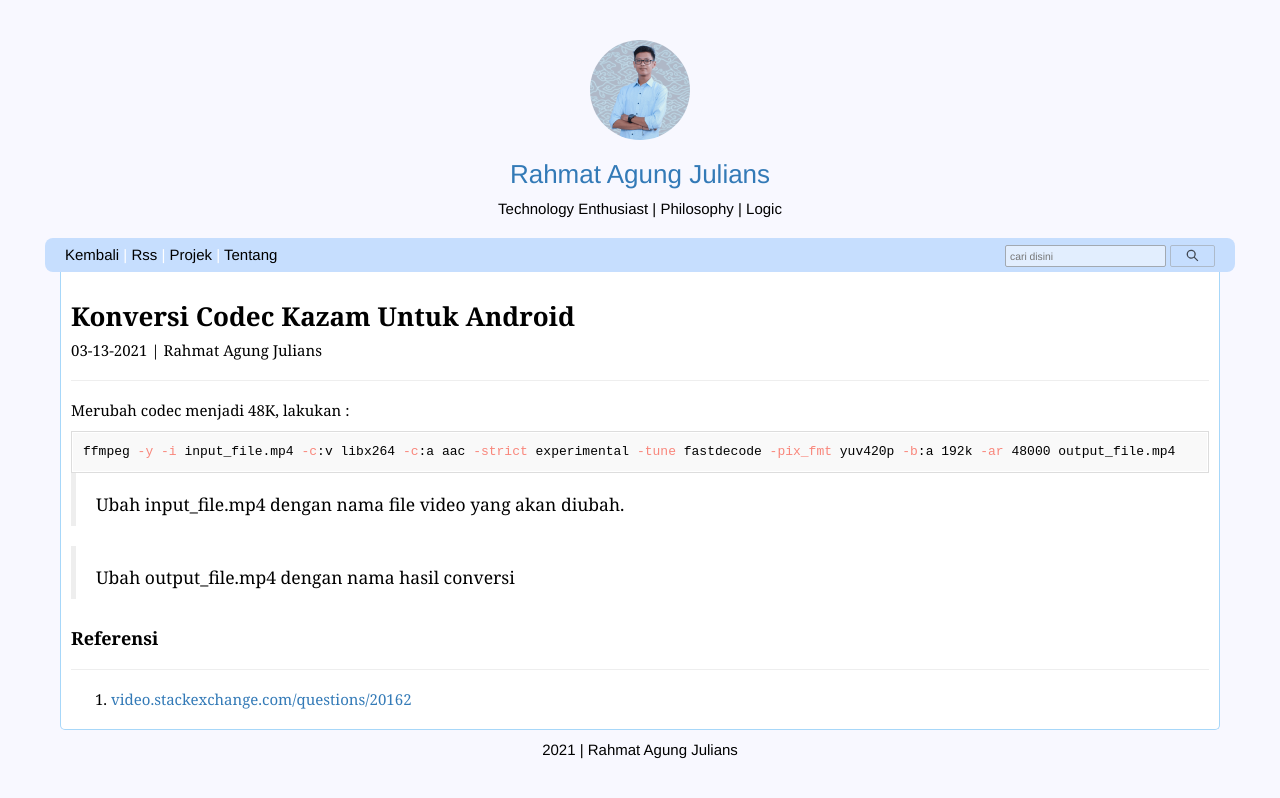
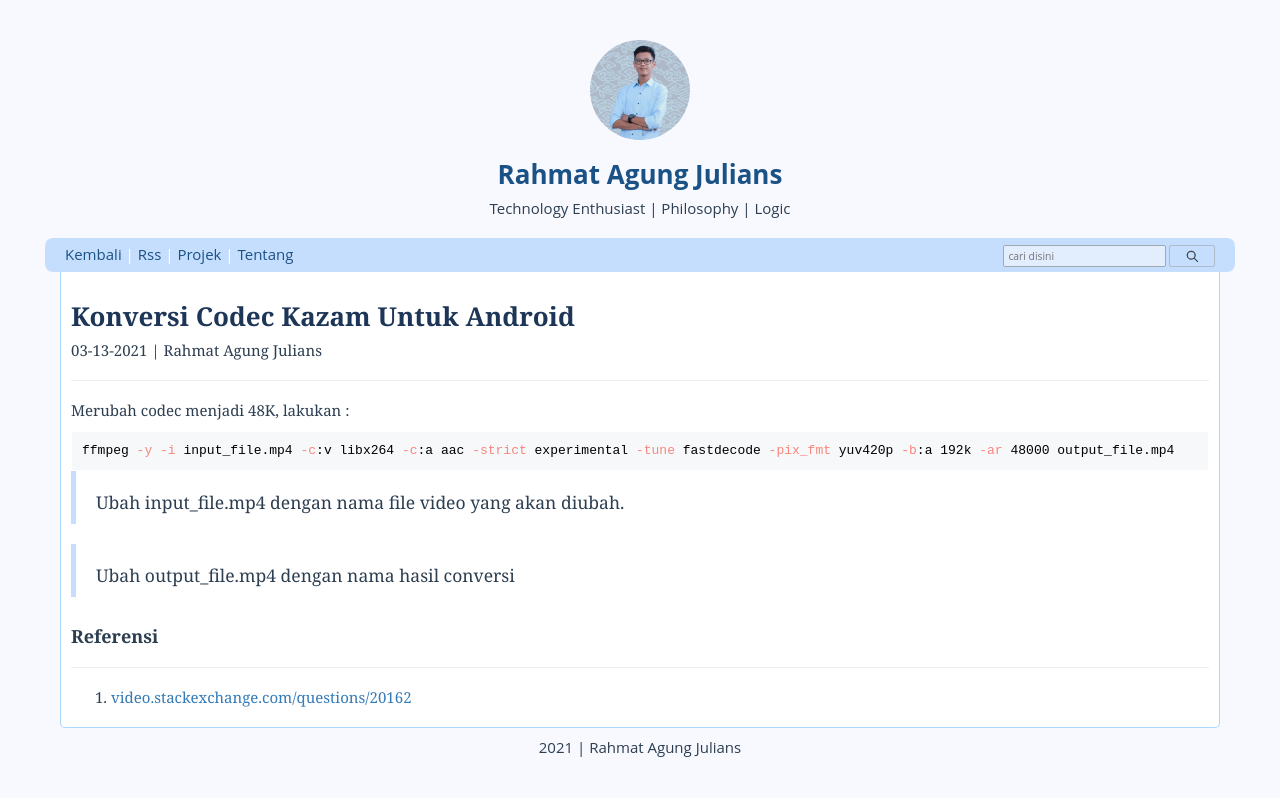
Before and after one commit to rahmatagungj/ruby-blog, a Jekyll site: the page built from _posts/2021/03/2021-03-13-konversi-codec-kazam-untuk-android.md, in a window 1280 px wide. Shown: the top 798 px of the page. Built offline with Jekyll 4.4.1, drawn with Linux system fonts in a browser that asks for light colours.

Commit message:
change color

```diff
--- a/_includes/header_text.html
+++ b/_includes/header_text.html
@@ -1,7 +1,7 @@
 <center>
 <img src="{{ "/assets/images/my.png" | relative_url }}" class="head-icon" alt="Rahmat Agung Julians"/>
 <header>
-    <h1><a href="/" class="local-link">Rahmat Agung Julians</a></h1>
+    <h1><a href="/" class="title-head">Rahmat Agung Julians</a></h1>
     Technology Enthusiast | Philosophy | Logic <br/>
 </header>
 </center>
--- a/_layouts/post.html
+++ b/_layouts/post.html
@@ -5,7 +5,7 @@ layout: default
 <br/>
 {%-include search.html -%}
 <article>
-  <h1><b>{{ page.title }}</b></h1>
+  <h1 class="title"><b>{{ page.title }}</b></h1>
   <p>{{ page.date | date: "%m-%d-%Y" }} |  Rahmat Agung Julians</p>
   <hr/>
   {{ content }}
--- a/_sass/style.scss
+++ b/_sass/style.scss
@@ -20,12 +20,17 @@ html, body { background: ghostwhite; }
 html { height: 100%; }
 
 body {
-  color: #000;
+  color: #2c3e50;
   // font-family: monospace;
+  font-family: 'Open Sans', sans-serif;
   font-size: 1.5rem;
   line-height: 1.3;
   margin: 0;
   min-height: 100%;
+}
+
+.title {
+  color: #1d3557;
 }
 
 h2, h3, h4, h5, h6 { margin-top: 3rem; text-transform: capitalize;}
@@ -60,6 +65,7 @@ pre.highlight {
 
 h3.searched {
   font-size: 19px;
+  color: #1d3557;
 }
 
 p.post-meta {
@@ -83,7 +89,7 @@ img.head-icon {
 // BAGIAN .highlight
 
 .ct a {
-  color: black;
+  color: #1d3557;
 }
 
 .blacked {
@@ -100,7 +106,7 @@ img.head-icon {
 }
 
 .toolbar a {
-  color: black;
+  color: #1a5285;
 }
 
 .myheadsearch {
@@ -130,7 +136,7 @@ img.head-icon {
 	right:30px;
   background-image: url(/assets/images/download-circular-button.svg);
   background-size: 100%;
-	background-color:#c6defe;
+	background-color:#b4cded;
 	color:#FFF;
 	border-radius:50px;
 	text-align:center;
@@ -215,6 +221,7 @@ input#search-box {
 
 blockquote {
   word-wrap:break-word;
+  border-left: 5px solid #c6defe;
 }
 
 @media all and (max-width: 212px) {
@@ -223,6 +230,10 @@ blockquote {
   }
 }
 
+.title-head {
+  color: #1a5285;
+  font-weight: bold;
+}
 
 
 article {
@@ -257,7 +268,7 @@ pre code {
 
 .highlighter-rouge {
   border-radius: 0px;
-  border: 1px solid #ddd;
+  border: 0px solid #ddd;
   overflow-x: auto;
   white-space: pre-wrap;
 }
@@ -265,7 +276,7 @@ pre code {
 .highlight {
   margin: 1px;
   padding: 0px;
-  border: 1px solid #ddd;
+  border: 0px solid #ddd;
   white-space: pre-wrap;
   font-family: monospace;
 }
@@ -276,7 +287,7 @@ pre code {
 
 .highlight,
 pre.highlight {
-  background: #f9f9f9;
+  background: #f6f8fa;
   color: black;
   padding: 5px;
   border-radius: 0px;
@@ -285,11 +296,11 @@ pre.highlight {
 
 .highlight pre {
   margin: 0;
-  background: #f9f9f9;
+  background: #f6f8fa;
 }
 
 .highlight .hll {
-  background: #f9f9f9;
+  background: #f6f8fa;
 }
 
 .highlight .c {
--- a/assets/js/footer.js
+++ b/assets/js/footer.js
@@ -5,7 +5,7 @@ if ("serviceWorker" in navigator) {
     // Register the service worker
     navigator.serviceWorker
       .register("./sw.js", {
-        scope: "./"
+        scope: "./",
       })
       .then(function (reg) {
         // console.log("Service worker has been registered for scope: " + reg.scope);
@@ -21,77 +21,77 @@ function changeView(location) {
     if (this.readyState == 4 && this.status == 200) {
       var data = JSON.parse(xhttp.responseText);
       document.title = data["title"];
-      document.querySelector('main').innerHTML = data["content"];
+      document.querySelector("main").innerHTML = data["content"];
       window.scrollTo(0, 0);
     }
   };
-  if (location === '/') {
-    location = '/index';
+  if (location === "/") {
+    location = "/index";
   }
-  location = '/raw' + location + '.json';
+  location = "/raw" + location + ".json";
   // console.log(location);
-  xhttp.open('GET', location, true);
+  xhttp.open("GET", location, true);
   xhttp.send();
 }
 
-window.addEventListener('popstate', function (e) {
+window.addEventListener("popstate", function (e) {
   changeView(window.location.pathname);
 });
 
-document.addEventListener('click', function (e) {
-  if (e.target.classList.contains('local-link')) {
+document.addEventListener("click", function (e) {
+  if (e.target.classList.contains("local-link")) {
     e.preventDefault();
     if (window.location.pathname != e.target.pathname) {
-      history.pushState({}, '', e.target.pathname);
+      history.pushState({}, "", e.target.pathname);
       changeView(e.target.pathname);
     }
   }
 });
 
-
-
 // ADD TO HOMESCREEN
 let deferredPrompt;
 
-const addBtn = document.getElementById("addButton")
+const addBtn = document.getElementById("addButton");
 
-addBtn.style.display = 'none';
+addBtn.style.display = "none";
 
-window.addEventListener('beforeinstallprompt', (e) => {
+window.addEventListener("beforeinstallprompt", (e) => {
   // Prevent Chrome 67 and earlier from automatically showing the prompt
   e.preventDefault();
   // Stash the event so it can be triggered later.
   deferredPrompt = e;
   // Update UI to notify the user they can add to home screen
-  addBtn.style.display = 'block';
+  addBtn.style.display = "block";
 
-  addBtn.addEventListener('click', (e) => {
+  addBtn.addEventListener("click", (e) => {
     // hide our user interface that shows our A2HS button
-    addBtn.style.display = 'none';
+    addBtn.style.display = "none";
     // Show the prompt
     deferredPrompt.prompt();
     // Wait for the user to respond to the prompt
     deferredPrompt.userChoice.then((choiceResult) => {
-        if (choiceResult.outcome === 'accepted') {
-          console.log('User accepted the A2HS prompt');
-        } else {
-          console.log('User dismissed the A2HS prompt');
-        }
-        deferredPrompt = null;
-      });
+      if (choiceResult.outcome === "accepted") {
+        console.log("User accepted the A2HS prompt");
+      } else {
+        console.log("User dismissed the A2HS prompt");
+      }
+      deferredPrompt = null;
+    });
   });
 });
 
+let slowLoad = window.setTimeout(function () {
+  document.body.classList.add("slow");
+}, 1000);
 
-let slowLoad = window.setTimeout( function() {
-  document.body.classList.add("slow");
-},1000);
-
-window.addEventListener( 'load', function() {
-  window.clearTimeout( slowLoad );
-  document.body.classList.remove("slow");
-}, false );
-
+window.addEventListener(
+  "load",
+  function () {
+    window.clearTimeout(slowLoad);
+    document.body.classList.remove("slow");
+  },
+  false
+);
 
 // We are "offline".
 // window.addEventListener("offline", () => {
@@ -102,5 +102,7 @@ window.addEventListener( 'load', function() {
 // When we back "online".
 window.addEventListener("online", () => {
   document.body.className = "online";
-  setTimeout(() => { document.body.className = ""; }, 1000);
+  setTimeout(() => {
+    document.body.className = "";
+  }, 1000);
 });
```
